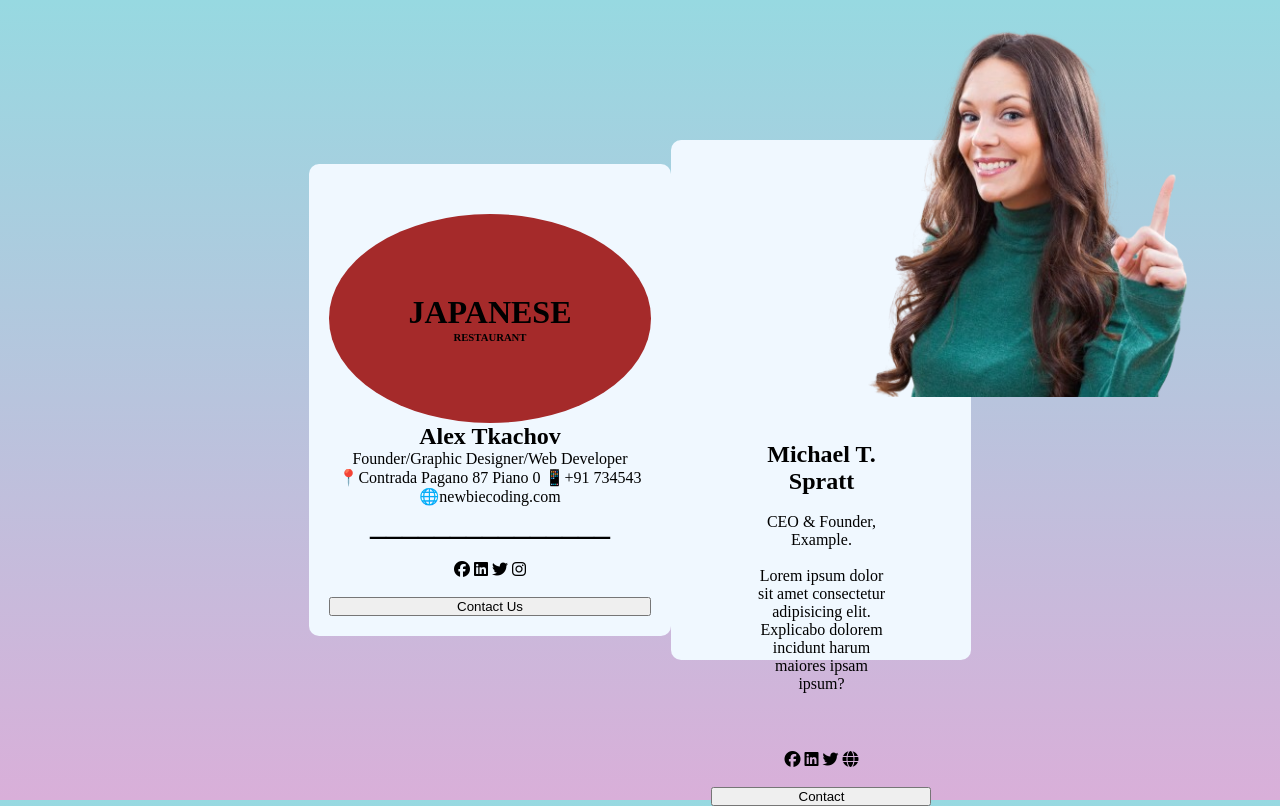
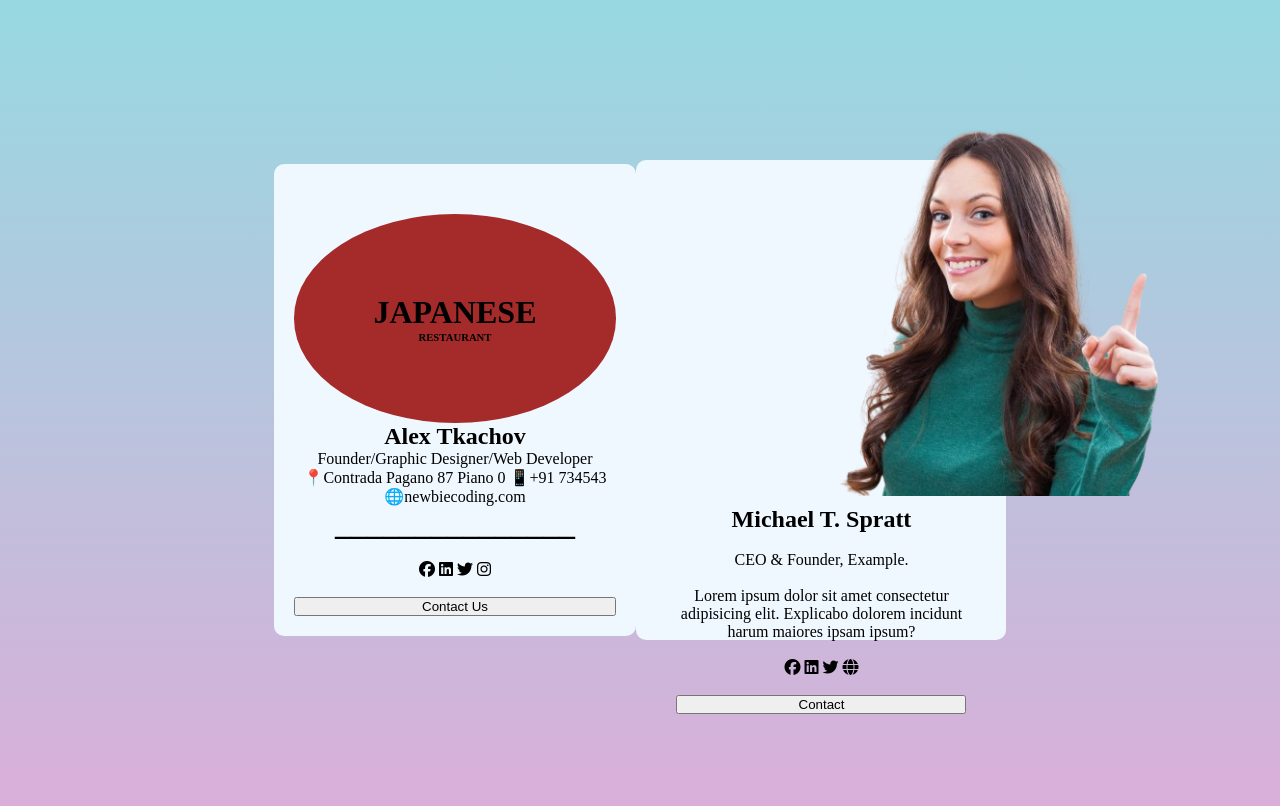
Before and after one commit to JpM144/segundoparcial, a plain HTML site: page index.html in a window 1280 px wide. Drawn offline with Linux system fonts and the light colour scheme; files whose address does not match are found by name.

Commit message:
Estilo primer punto

```diff
--- a/CSS/style.css
+++ b/CSS/style.css
@@ -13,6 +13,12 @@ background-image: linear-gradient(0deg, #D9AFD9 0%, #97D9E1 100%);
 height: 100vh;
 justify-content: center;
 align-items: center;
+}
+
+.cnt{
+    display: flex;
+    justify-content: space-between;
+
 }
 
 .container{
@@ -34,6 +40,7 @@ align-items: center;
     background-color: brown;
     padding: 80px;
 
+
 }
 
 .conten{
@@ -45,19 +52,18 @@ align-items: center;
     padding-top: 50px;
     background-color: aliceblue;
     border-radius: 10px;
-    width: 300px;
-    height: 65%;
+    width: 370px;
+    height: 480px;
+
+
+
 
 
 }
 
 .conten .imgtop{
-    height: 400px;
-    width: 40px;
-    padding-right: 40px;
-}
 
-.conten .information{
-    padding: 40px;
+    padding-top: 0%;
+    padding: 6px;
 
 }
```
